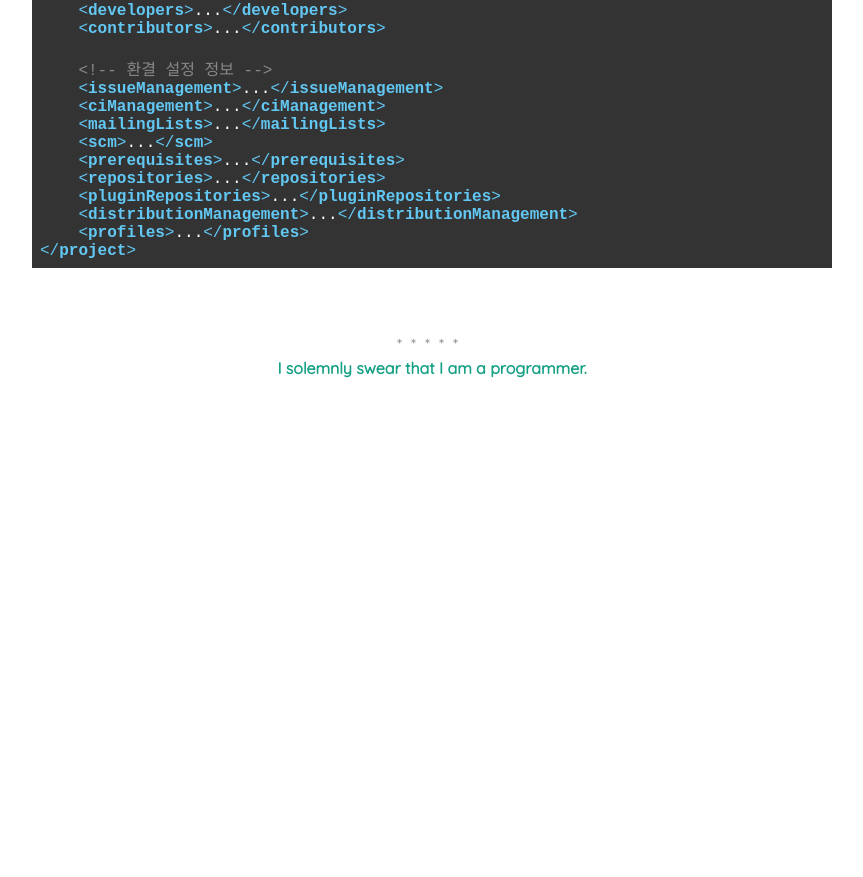
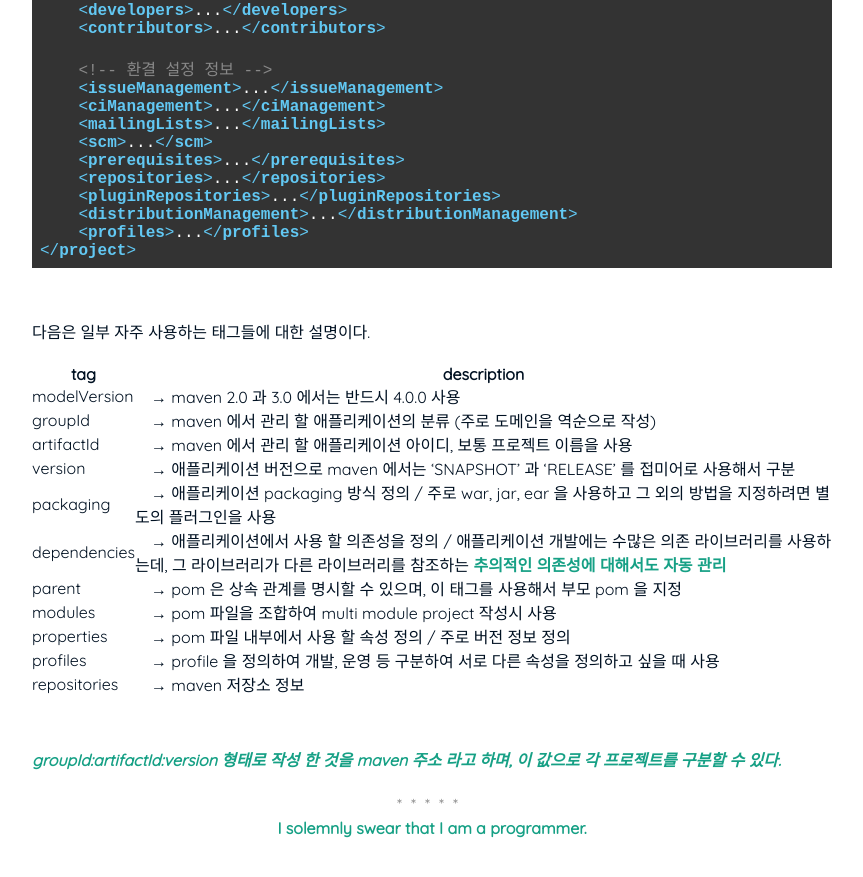
Before and after one commit to nimkoes/portfolio, a Jekyll site: the page built from _posts/2021-06-12-maven.md, in a window 1280 px wide and 900 px high, scrolled down 5215 px. Shown: the top 877 px of the window, without its empty margins (208-1071 px from the left). Built offline with Jekyll 4.4.1, drawn with Linux system fonts in a browser that asks for light colours; before the commit the page ends 5655 px from its top, so only the background shows below that.

Commit message:
mod maven post

````diff
--- a/_posts/2021-06-12-maven.md
+++ b/_posts/2021-06-12-maven.md
@@ -178,5 +178,25 @@
 ```
 
 
+다음은 일부 자주 사용하는 태그들에 대한 설명이다.
+
+|tag|description|
+|---|---|
+| modelVersion | 　→  maven 2.0 과 3.0 에서는 반드시 4.0.0 사용 |
+| groupId | 　→ maven 에서 관리 할 애플리케이션의 분류 (주로 도메인을 역순으로 작성) |
+| artifactId | 　→ maven 에서 관리 할 애플리케이션 아이디, 보통 프로젝트 이름을 사용 |
+| version | 　→ 애플리케이션 버전으로 maven 에서는 'SNAPSHOT' 과 'RELEASE' 를 접미어로 사용해서 구분 |
+| packaging | 　→ 애플리케이션 packaging 방식 정의 / 주로 war, jar, ear 을 사용하고 그 외의 방법을 지정하려면 별도의 플러그인을 사용 |
+| dependencies | 　→ 애플리케이션에서 사용 할 의존성을 정의 / 애플리케이션 개발에는 수많은 의존 라이브러리를 사용하는데, 그 라이브러리가 다른 라이브러리를 참조하는 **추의적인 의존성에 대해서도 자동 관리** |
+| parent | 　→ pom 은 상속 관계를 명시할 수 있으며, 이 태그를 사용해서 부모 pom 을 지정 |
+| modules | 　→ pom 파일을 조합하여 multi module project 작성시 사용 |
+| properties | 　→ pom 파일 내부에서 사용 할 속성 정의 / 주로 버전 정보 정의 |
+| profiles | 　→ profile 을 정의하여 개발, 운영 등 구분하여 서로 다른 속성을 정의하고 싶을 때 사용 |
+| repositories | 　→ maven 저장소 정보 |
+
+
+***groupId:artifactId:version 형태로 작성 한 것을 maven 주소 라고 하며, 이 값으로 각 프로젝트를 구분할 수 있다.***
+
+
 
 [link_maven_standard_directory_layout]:https://maven.apache.org/guides/introduction/introduction-to-the-standard-directory-layout.html
````
